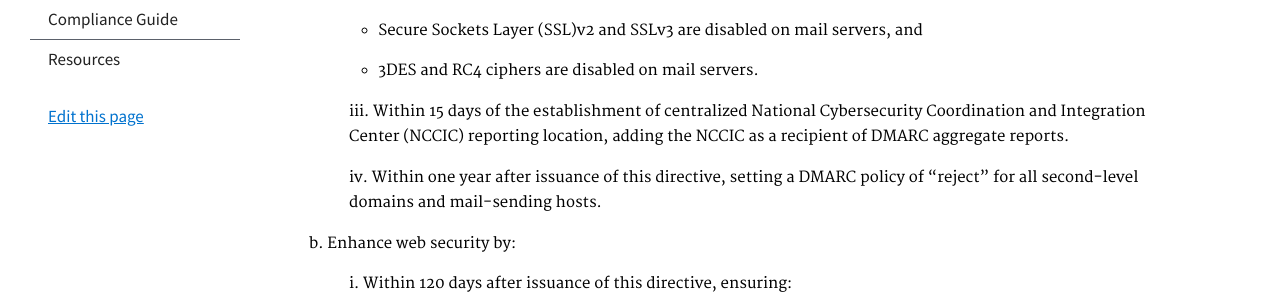
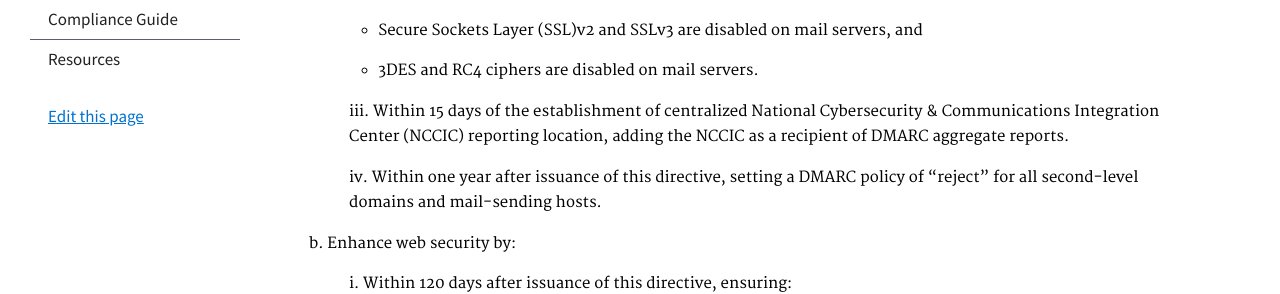
Before and after one commit to cisagov/cyber.dhs.gov, a Jekyll site: the page built from pages/index.md, in a window 1280 px wide and 900 px high, scrolled down 1789 px. Shown: the part 158-452 px from the top of the window. Built offline with Jekyll 4.4.1, drawn with Linux system fonts in a browser that asks for light colours.

Commit message:
Fix NCCIC acronym
National Cybersecurity & Communications Integration Center, not National Cybersecurity Coordination and Integration Center

```diff
--- a/pages/index.md
+++ b/pages/index.md
@@ -119,7 +119,7 @@ All agencies are **required** to:
 
       >-  3DES and RC4 ciphers are disabled on mail servers.
 
-      >iii. Within 15 days of the establishment of centralized National Cybersecurity Coordination and Integration Center (NCCIC) reporting location, adding the NCCIC as a recipient of DMARC aggregate reports.
+      >iii. Within 15 days of the establishment of centralized National Cybersecurity & Communications Integration Center (NCCIC) reporting location, adding the NCCIC as a recipient of DMARC aggregate reports.
 
       >iv. Within one year after issuance of this directive, setting a
             DMARC policy of "reject" for all second-level domains and
```
